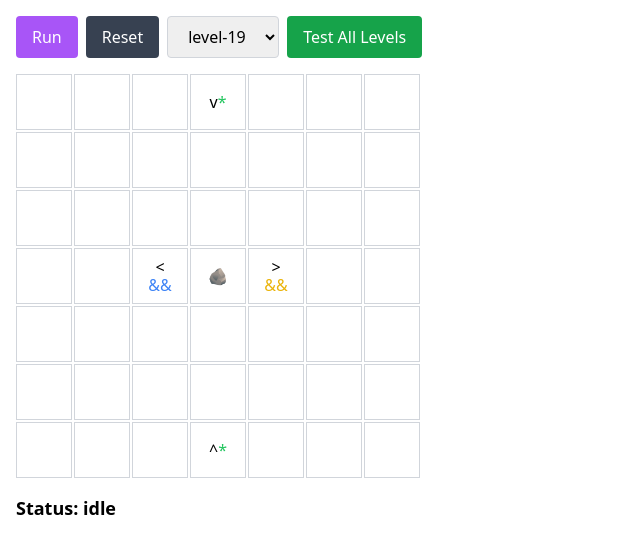
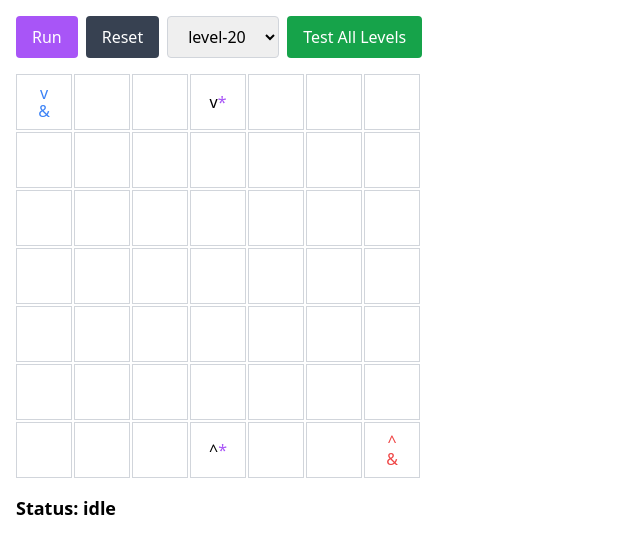
Before and after one commit to veseto/trainyard-express-clone, a React (Vite) app: page / in a window 1280 px wide. Shown: the top 554 px of the page, without its empty margins (0-640 px from the left). Built offline with nearby package versions, Linux system fonts and the light colour scheme.

Commit message:
level 20

```diff
--- /dev/null
+++ b/public/levels/level-20.json
@@ -0,0 +1,10 @@
+{
+  "start": [
+    { "row": 0, "col": 0, "color": "blue", "direction": "down" },
+    { "row": 6, "col": 6, "color": "red", "direction": "up" }
+  ],
+  "end": [
+    { "row": 0, "col": 3, "color": "purple", "direction": "down" },
+    { "row": 6, "col": 3, "color": "purple", "direction": "up" }
+  ]
+}
--- a/src/TrainyardGame.jsx
+++ b/src/TrainyardGame.jsx
@@ -267,7 +267,7 @@ for (const [key, arrivedTrains] of arrivedAtEnds.entries()) {
 
   const results = [];
 
-  // for (const levelKey of ["level-17"]) {
+  // for (const levelKey of ["level-20"]) {
   for (const levelKey of Object.keys(levelIndex)) {
     const { grid: loadedGrid, trains: loadedTrains } = await loadLevelFromJson(levelKey);
     addExpectedTracksToGrid(loadedGrid, levelKey);
@@ -320,7 +320,7 @@ for (const [key, arrivedTrains] of arrivedAtEnds.entries()) {
           const key = `${toggleCell.row},${toggleCell.col}`;
           toggleUpdates.set(key, toggleCell.newToggle);
         }
-
+        console.log(updatedTrain);
         updatedTrain.outgoingDirection = outgoingDirection;
 
         if (updatedTrain.hasArrived) {
--- a/src/levels/expectedPaths.js
+++ b/src/levels/expectedPaths.js
@@ -368,6 +368,31 @@ const expectedPaths = {
     { row: 5, col: 3, trackType: "ve" },
   ],
 
+  "level-20": [
+  { row: 1, col: 0, trackType: "ve" },
+  { row: 1, col: 2, trackType: "se" },
+  { row: 1, col: 3, trackType: "nw+ve", mainIsFirst: true },
+  { row: 2, col: 0, trackType: "ve" },
+  { row: 2, col: 2, trackType: "ve" },
+  { row: 2, col: 3, trackType: "ve" },
+  { row: 3, col: 0, trackType: "ne" },
+  { row: 3, col: 1, trackType: "ho" },
+  { row: 3, col: 2, trackType: "ho+ne", mainIsFirst: false },
+  { row: 3, col: 3, trackType: "in" },
+  { row: 3, col: 4, trackType: "ho+sw", mainIsFirst: false },
+  { row: 3, col: 5, trackType: "ho" },
+  { row: 3, col: 6, trackType: "sw" },
+  { row: 4, col: 3, trackType: "ve" },
+  { row: 4, col: 4, trackType: "ve" },
+  { row: 4, col: 6, trackType: "ve" },
+  { row: 5, col: 3, trackType: "se+ve", mainIsFirst: true },
+  { row: 5, col: 4, trackType: "nw" },
+  { row: 5, col: 6, trackType: "ve" }
+],
+
+
+
+
 };
 
 export default expectedPaths;
```
